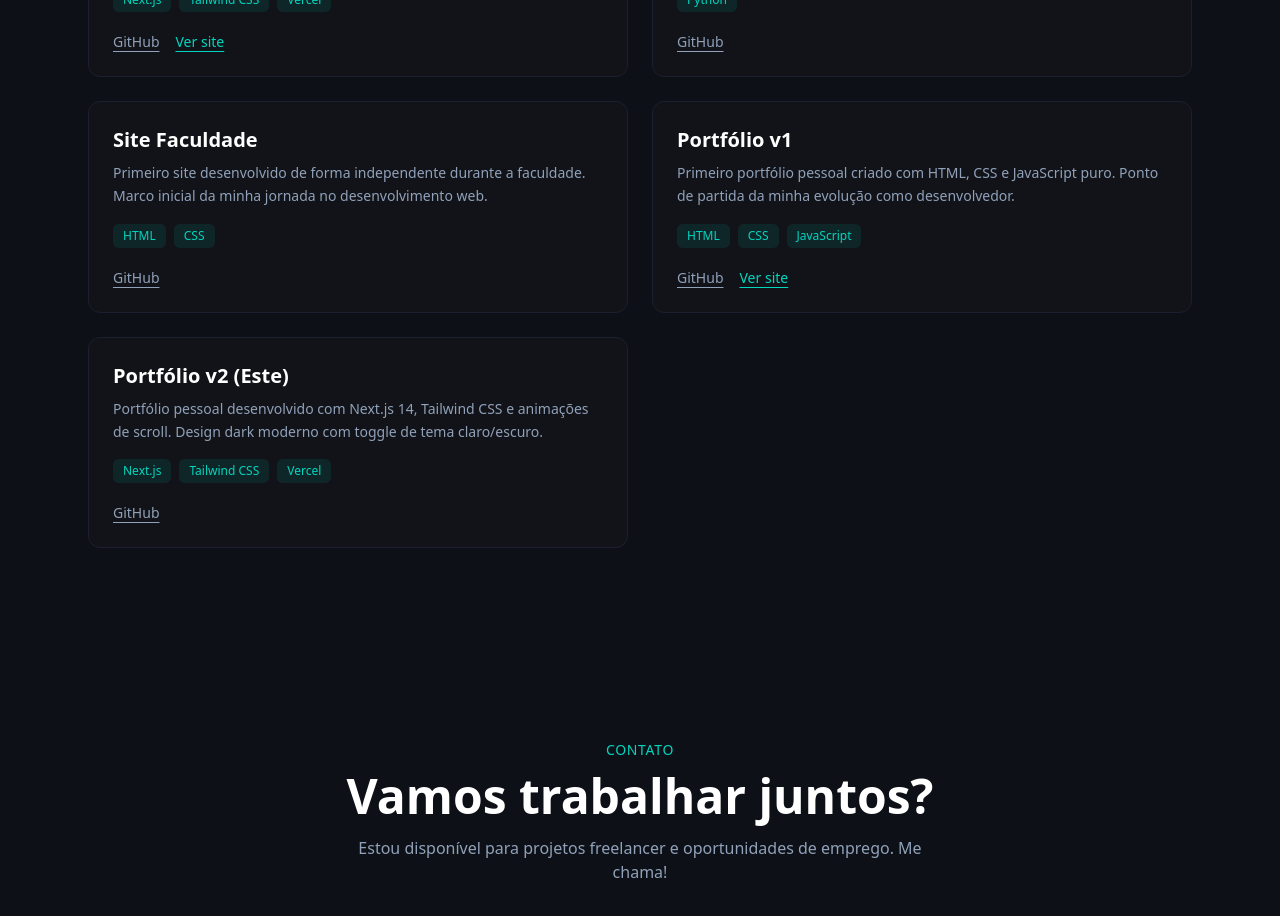
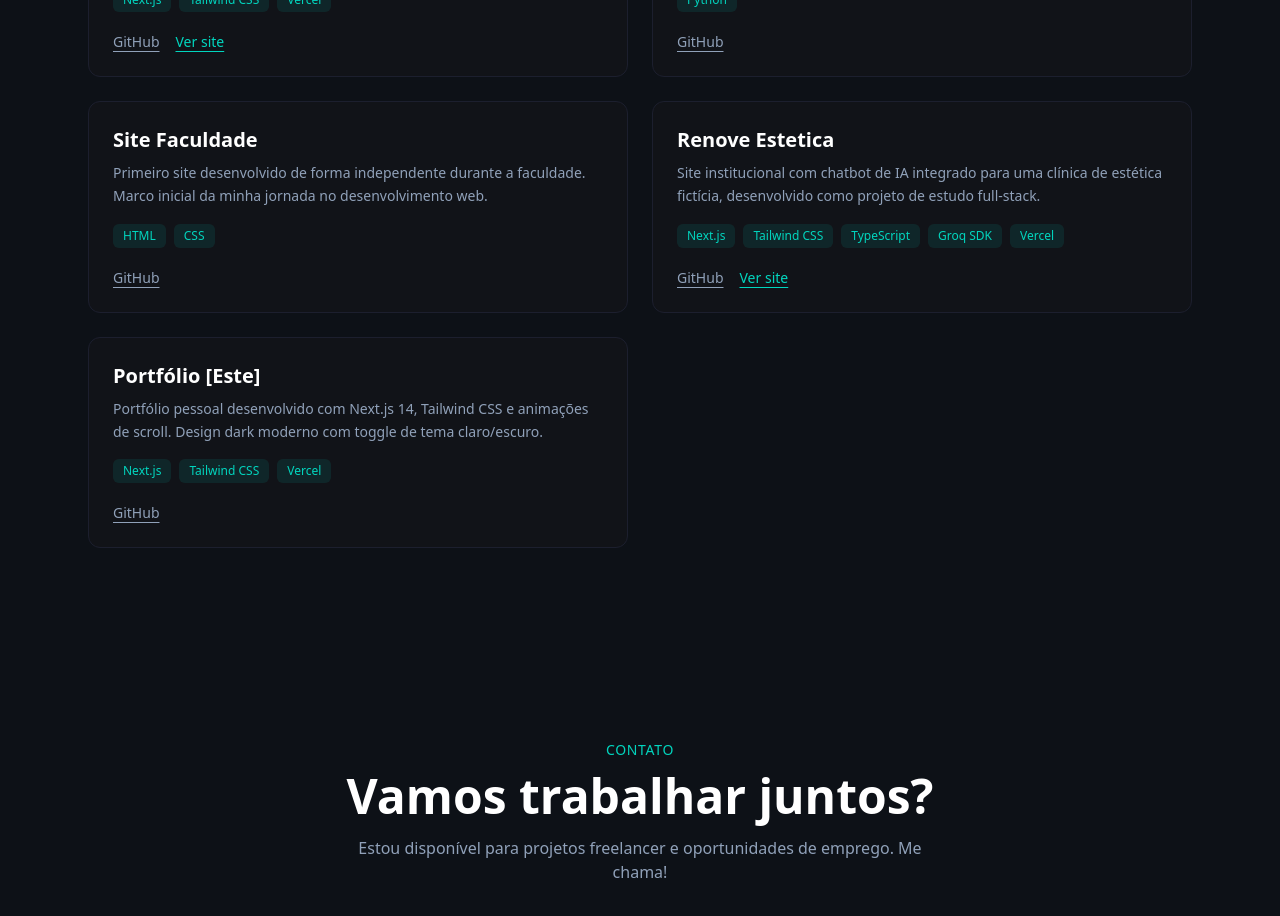
Before and after one commit to kauagoncalves1/Portfolio, a Next.js app: page / in a window 1280 px wide. Shown: the part 2320-3236 px from the top of the page. Built offline with nearby package versions, Linux system fonts and the light colour scheme.

Commit message:
adiciona novo projeto

```diff
--- a/src/components/Projects.jsx
+++ b/src/components/Projects.jsx
@@ -23,14 +23,14 @@ const projects = [
     live: null,
   },
   {
-    title: 'Portfólio v1',
-    description: 'Primeiro portfólio pessoal criado com HTML, CSS e JavaScript puro. Ponto de partida da minha evolução como desenvolvedor.',
-    tags: ['HTML', 'CSS', 'JavaScript'],
-    github: 'https://github.com/kauagoncalves1/Meu-Portifolio',
-    live: 'https://kauagoncalves1.github.io/Meu-Portifolio/',
+    title: 'Renove Estetica',
+    description: 'Site institucional com chatbot de IA integrado para uma clínica de estética fictícia, desenvolvido como projeto de estudo full-stack.',
+    tags: ['Next.js', 'Tailwind CSS', 'TypeScript', 'Groq SDK', 'Vercel'],
+    github: 'https://github.com/kauagoncalves1/renove-estetica',
+    live: 'https://seu-renove-estetica.vercel.app/',
   },
   {
-  title: 'Portfólio v2 (Este)',
+  title: 'Portfólio [Este]',
   description: 'Portfólio pessoal desenvolvido com Next.js 14, Tailwind CSS e animações de scroll. Design dark moderno com toggle de tema claro/escuro.',
   tags: ['Next.js', 'Tailwind CSS', 'Vercel'],
   github: 'https://github.com/kauagoncalves1/portfolio',
```
